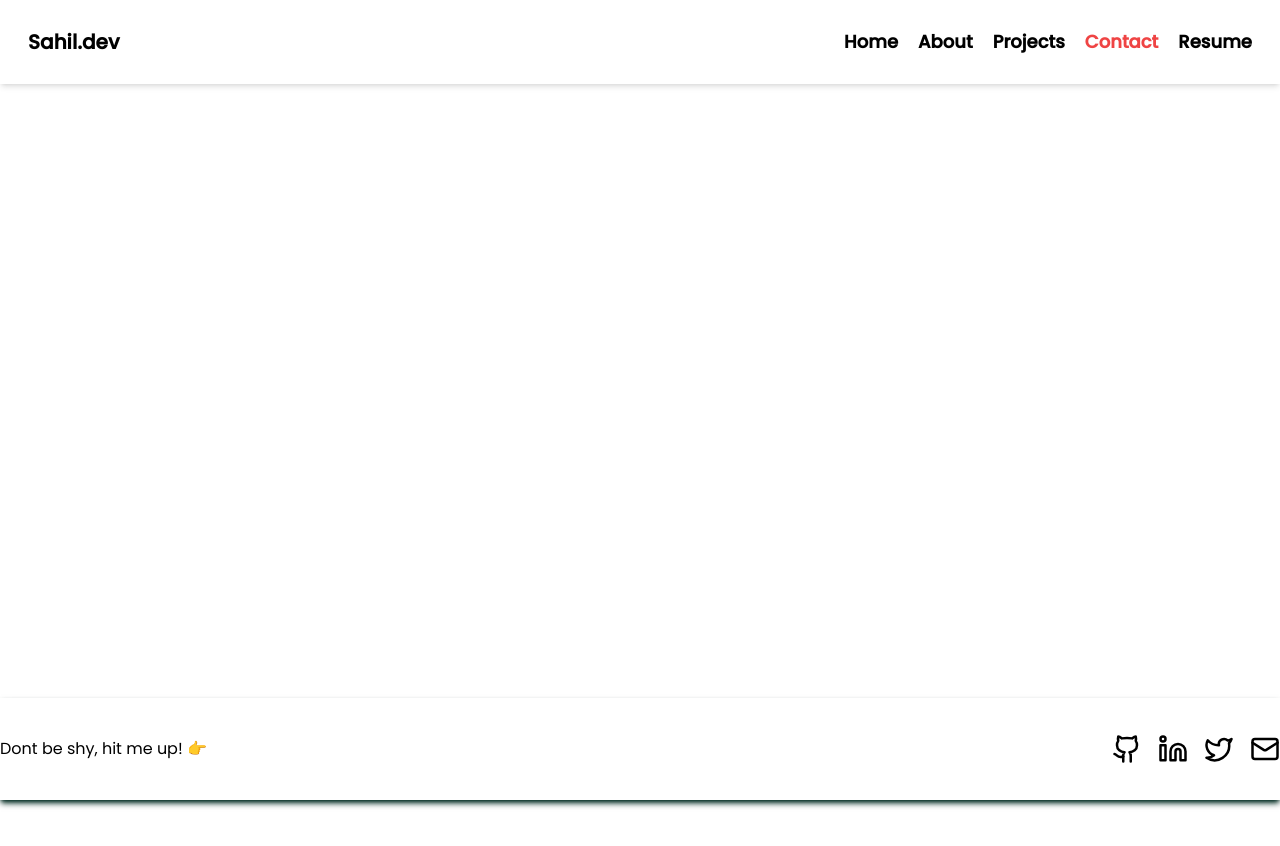
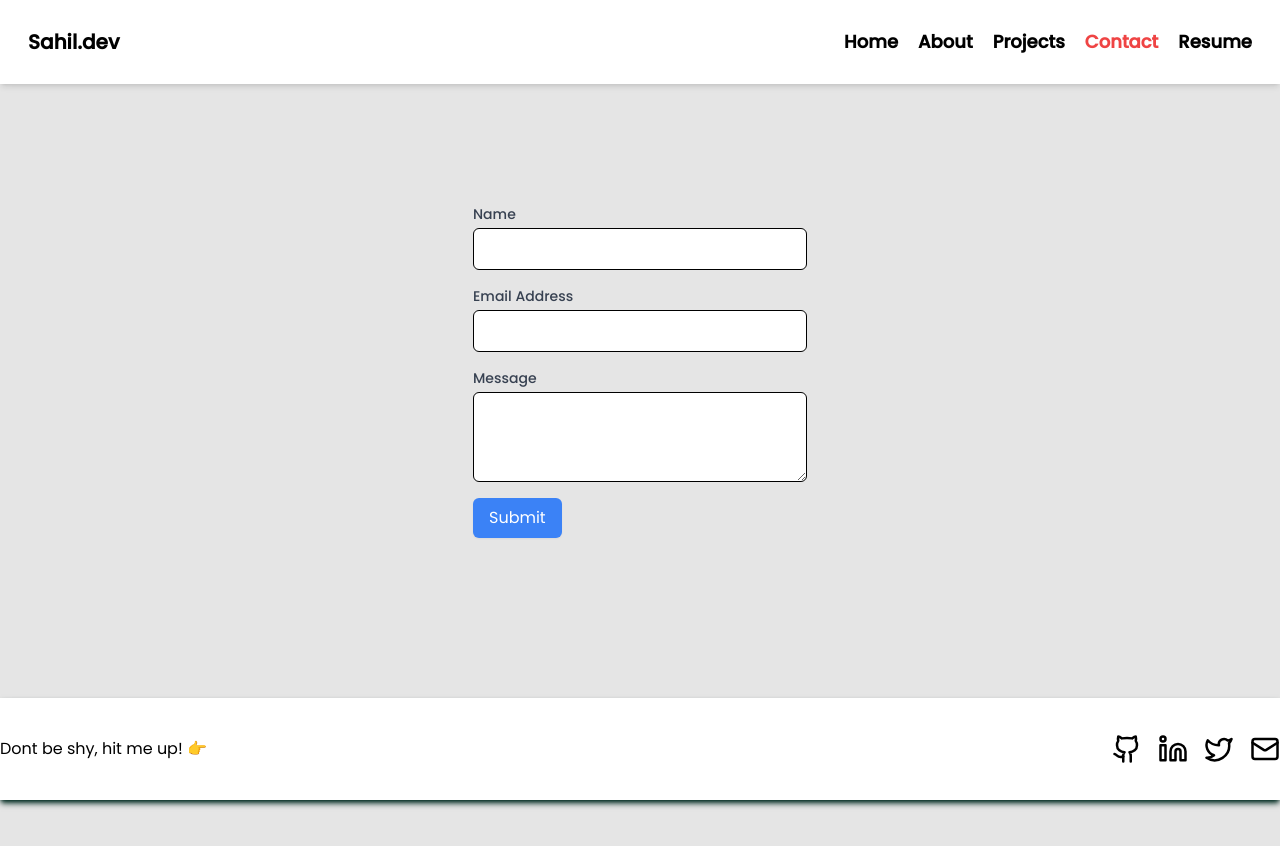
Before and after one commit to sbanati/Sahil.Dev, a React (Vite) app: page /Contact in a window 1280 px wide. Shown: the top 846 px of the page. Before the commit the page ends 800 px from the top, so only its background shows below. Built offline with nearby package versions, Linux system fonts and the light colour scheme.

Commit message:
added contact form

```diff
--- a/package.json
+++ b/package.json
@@ -11,6 +11,7 @@
     "start": "vite"
   },
   "dependencies": {
+    "formik": "^2.4.5",
     "lucide-react": "^0.367.0",
     "react": "^18.2.0",
     "react-dom": "^18.2.0",
--- a/src/pages/Contact.jsx
+++ b/src/pages/Contact.jsx
@@ -1,9 +1,98 @@
+import { useFormik } from 'formik';
 
+const validate = values => {
+  const errors = {};
 
-const Contact = () => {
+  if (!values.name) {
+    errors.name = 'Required';
+  } else if (values.name.length > 20) {
+    errors.name = 'Must be 20 characters or less';
+  }
+
+  if (!values.email) {
+    errors.email = 'Required';
+  } else if (!/^[A-Z0-9._%+-]+@[A-Z0-9.-]+\.[A-Z]{2,4}$/i.test(values.email)) {
+    errors.email = 'Invalid email address';
+  }
+
+  if (!values.message) {
+    errors.message = 'Required';
+  } else if (values.message.length > 20) {
+    errors.message = 'Must be 20 characters or less';
+  }
+
+  return errors;
+};
+
+const ContactForm = () => {
+  const formik = useFormik({
+    initialValues: {
+      name: '',
+      email: '',
+      message: '',
+    },
+    validate,
+    onSubmit: values => {
+      alert(JSON.stringify(values, null, 2));
+    },
+  });
+
   return (
-    <div></div>
-  )
-}
+    <div className="bg-neutral-200 py-20 h-screen">
+      <div className="flex justify-center h-full">
+        <form onSubmit={formik.handleSubmit} className="max-w-sm mt-10">
+          <div className="mb-4">
+            <label htmlFor="name" className="block text-sm font-medium text-gray-700">Name</label>
+            <input
+              id="name"
+              name="name"
+              type="text"
+              onChange={formik.handleChange}
+              onBlur={formik.handleBlur}
+              value={formik.values.name}
+              className="mt-1 p-2 block w-full border border-black rounded-md focus:outline-none focus:border-blue-500"
+            />
+            {formik.touched.name && formik.errors.name ? (
+              <div className="text-red-500 text-sm">{formik.errors.name}</div>
+            ) : null}
+          </div>
+          <div className="mb-4">
+            <label htmlFor="email" className="block text-sm font-medium text-gray-700">Email Address</label>
+            <input
+              id="email"
+              name="email"
+              type="email"
+              onChange={formik.handleChange}
+              onBlur={formik.handleBlur}
+              value={formik.values.email}
+              className="mt-1 p-2 block w-full border border-black rounded-md focus:outline-none focus:border-blue-500"
+            />
+            {formik.touched.email && formik.errors.email ? (
+              <div className="text-red-500 text-sm">{formik.errors.email}</div>
+            ) : null}
+          </div>
+          <div className="mb-4">
+            <label htmlFor="message" className="block text-sm font-medium text-gray-700">Message</label>
+            <textarea
+              id="message"
+              name="message"
+              onChange={formik.handleChange}
+              onBlur={formik.handleBlur}
+              value={formik.values.message}
+              className="mt-1 p-2 block w-full border border-black rounded-md focus:outline-none focus:border-blue-500"
+              rows={3}
+            />
+            {formik.touched.message && formik.errors.message ? (
+              <div className="text-red-500 text-sm">{formik.errors.message}</div>
+            ) : null}
+          </div>
+          <button type="submit" className="px-4 py-2 bg-blue-500 text-white rounded-md shadow-sm hover:bg-blue-600 focus:outline-none focus:ring-2 focus:ring-blue-500 focus:ring-offset-2">
+            Submit
+          </button>
+        </form>
+      </div>
+    </div>
+  );
+};
 
-export default Contact
+export default ContactForm;
```
Also changed, not shown: 1 other file (tests, documents, lock files or other folders).
